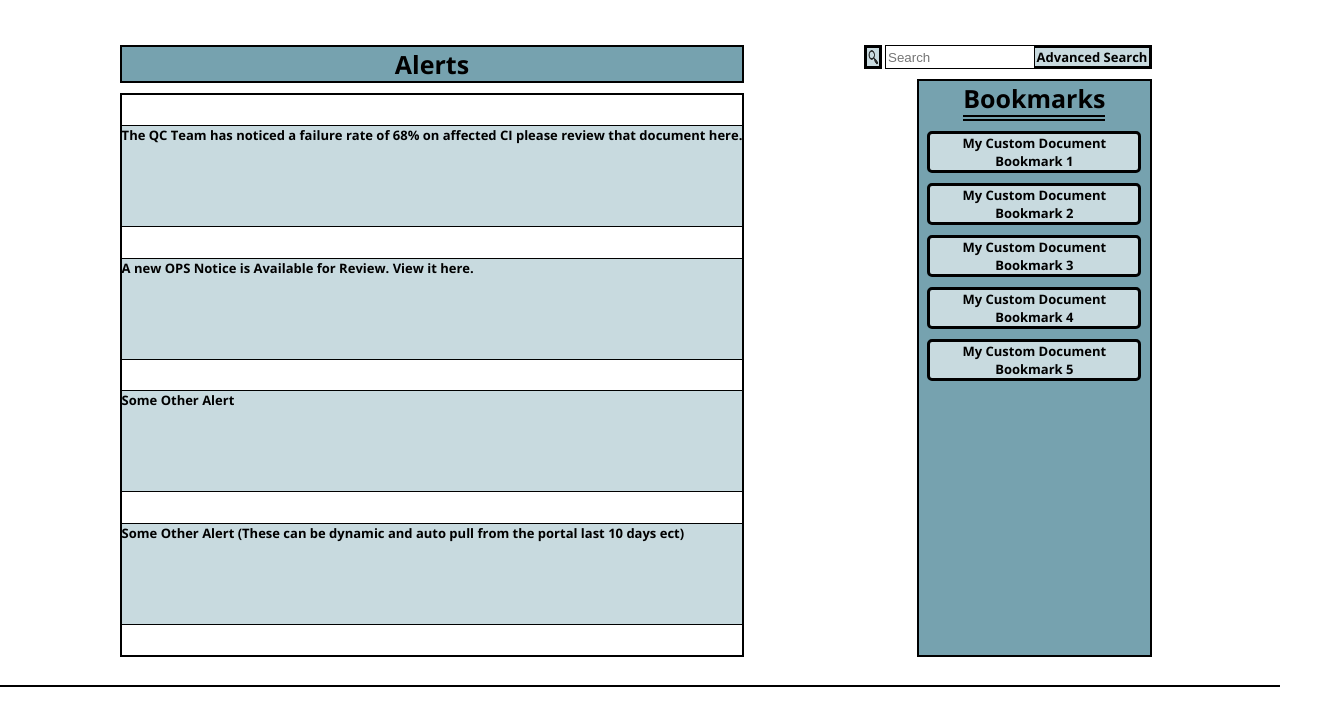
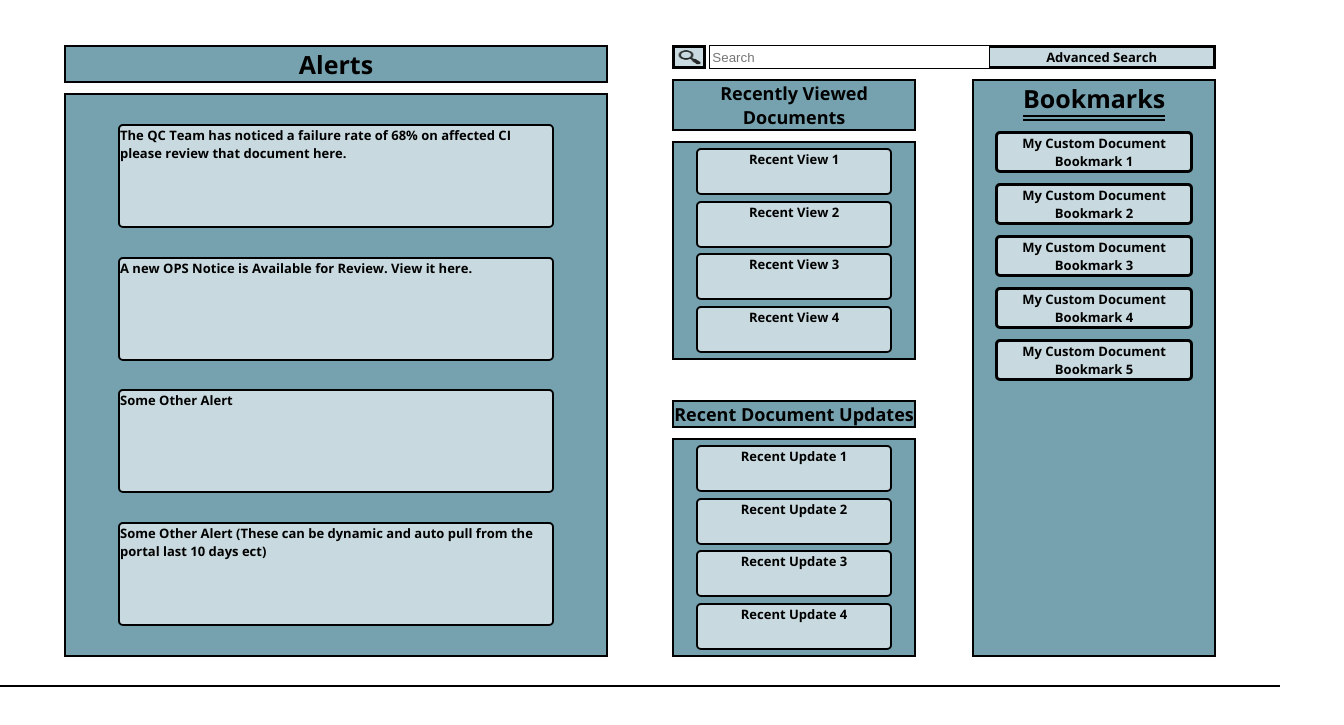
Before and after one commit to Brettj85/engineerAssist, a plain HTML site: page index.html in a window 1280 px wide. Shown: the part 75-800 px from the top of the page, 1344 px wide, since content can reach past the window. Drawn offline with nearby package versions, Linux system fonts and the light colour scheme.

Commit message:
added recents and styled content divs

```diff
--- a/css/main.css
+++ b/css/main.css
@@ -153,6 +153,7 @@ grid area "box#" between box 7 and its predecessor --- */
     display: block;
     width: 100%;
     height: 100%;
+    padding-left: 5vw;
 }
 
 .opsActive{
@@ -194,6 +195,9 @@ grid area "box#" between box 7 and its predecessor --- */
 .homeGridItem3{
     grid-area: homebox3;
 }
+.homeGridItem4{
+    grid-area: homebox4;
+}
 
 /* --- home page setup --- */
 .homeInner{
@@ -203,9 +207,10 @@ grid area "box#" between box 7 and its predecessor --- */
     grid-template-columns: 1fr 1fr 1fr 1fr;
     grid-template-rows: .70fr 20fr;
     grid-row-gap: 10px;
+    grid-column-gap: 5vw;
     grid-template-areas:
-    "homebox1 homebox1 homebox1 homebox2"
-    "homebox1 homebox1 homebox1 homebox3";
+    "homebox1 homebox1 homebox2 homebox2"
+    "homebox1 homebox1 homebox4 homebox3";
 
 }
 
@@ -219,6 +224,7 @@ grid area "box#" between box 7 and its predecessor --- */
     display: flex;
     flex-direction: column;
     height: 100%;
+    width: 100%;
     text-align: center;
 }
 .alertsContainer > div:nth-of-type(1){
@@ -232,17 +238,94 @@ grid area "box#" between box 7 and its predecessor --- */
     display: flex;
     flex-direction: column;
     justify-content: space-evenly;
+    align-items: center;
     height: 100%;
     text-align: left;
     border: 2px solid black;
+    background-color: rgb(118, 162, 175);
 }
 
 .alertsContent > div{
-    background-color: rgba(118, 162, 175, 0.4);
-    border-top: 1px solid black;
-    border-bottom: 1px solid black;
+    background-color: #C8DADF;
+    border: 2px solid black;
     height: 100px;
+    width: 80%;
     font-weight: bold;
+    border-radius: 5px;
+}
+
+.alertsContent > div:hover{
+    box-shadow: 0px 5px 5px black;
+}
+/* --- Recent Documents ---*/
+.recentDocuments{
+    display: flex;
+    flex-direction: column;
+
+}
+
+.myRecent{
+    height: 50%;
+    width: 100%;
+}
+
+.recentTitle{
+    text-align: center;
+    font-size: 18px;
+    font-weight: bold;
+    background-color: rgb(118, 162, 175);
+    margin-bottom: 10px;
+    width: 100%;
+    border: 2px solid black;
+}
+.documentsContentContainer{
+    display: flex;
+    flex-direction: column;
+    justify-content: space-evenly;
+    align-items: center;
+    height: 50%;
+    width: 100%;
+    border: 2px solid black;
+    background-color: rgba(118, 162, 175);
+}
+.documentsContentContainer > div{
+    background-color: #C8DADF;
+    height: 20%;
+    width: 80%;
+    font-weight: bold;
+    border: 2px solid black;
+    text-align: center;
+    border-radius: 5px;
+}
+
+.documentsContentContainer > div:hover{
+    box-shadow: 0px 5px 5px black;
+}
+
+.myRecent{
+    display: flex;
+    flex-direction: column;
+    justify-content: space-evenly;
+    align-items: center;
+    height: 50%;
+    width: 100%;
+    margin-bottom: 40px;
+    background-color: rgba(118, 162, 175);
+    border: 2px solid black;
+}
+
+.myRecent > div{
+    background-color: #C8DADF;
+    height: 20%;
+    width: 80%;
+    font-weight: bold;
+    border: 2px solid black;
+    text-align: center;
+    border-radius: 5px;
+}
+
+.myRecent > div:hover{
+    box-shadow: 0px 5px 5px black;
 }
 
 /* --- search --- */
@@ -320,7 +403,8 @@ grid area "box#" between box 7 and its predecessor --- */
     top: 7;
     background-color: #C8DADF;
     border: 2px solid black;
-    transition: all 1s;
+    padding-left: 10px;
+    padding-right: 10px;
 }
 
 /* --- Advanced Search Options --- */
@@ -349,7 +433,7 @@ grid area "box#" between box 7 and its predecessor --- */
     overflow: hidden;
     text-align: center;
     grid-template-columns: 1fr 1fr 1fr;
-    grid-column-gap: 1px;
+    grid-column-gap: 10px;
     grid-template-areas:
     "searchOptionBox1 searchOptionBox2 searchOptionBox3";
     margin-top: 10px;
@@ -386,7 +470,8 @@ cursor: pointer;
     display: grid;
     grid-template-columns: 1fr 1fr;
     grid-column-gap: 1px;
-    grid-row-gap: 1px;
+    grid-row-gap: 10px;
+    grid-column-gap: 10px;
     grid-template-areas:
     "lobsearchbox1 lobsearchbox2"
     "lobsearchbox3 lobsearchbox4";
@@ -412,6 +497,7 @@ cursor: pointer;
     align-items: center;
     background-color: rgba(118, 162, 175);
     height: 100%;
+    width: 100%;
     border: 2px solid black;
 }
 
@@ -428,7 +514,7 @@ cursor: pointer;
     margin-top: 10px;
     background-color: #C8DADF;
     border-radius: 5px;
-    width: 90%;
+    width: 80%;
     cursor: pointer;
     border: 3px solid black;
 }
--- a/index.html
+++ b/index.html
@@ -91,6 +91,22 @@
                         </div>
                     </div>
                 </div>
+                <div class="recentDocuments homeGridItem4">
+                    <div class="recentTitle">Recently Viewed Documents</div>
+                    <div class="myRecent">
+                        <div>Recent View 1</div>
+                        <div>Recent View 2</div>
+                        <div>Recent View 3</div>
+                        <div>Recent View 4</div>
+                    </div>
+                    <div class="recentTitle">Recent Document Updates</div>
+                    <div class="documentsContentContainer">
+                        <div>Recent Update 1</div>
+                        <div>Recent Update 2</div>
+                        <div>Recent Update 3</div>
+                        <div>Recent Update 4</div>
+                    </div>
+                </div>
                 <div class="search homeGridItem2">
                     <div id = "advancedSearch" class="selector searchGridItem1" data-origin = "advancedSearch">
                         Advanced Search
```
